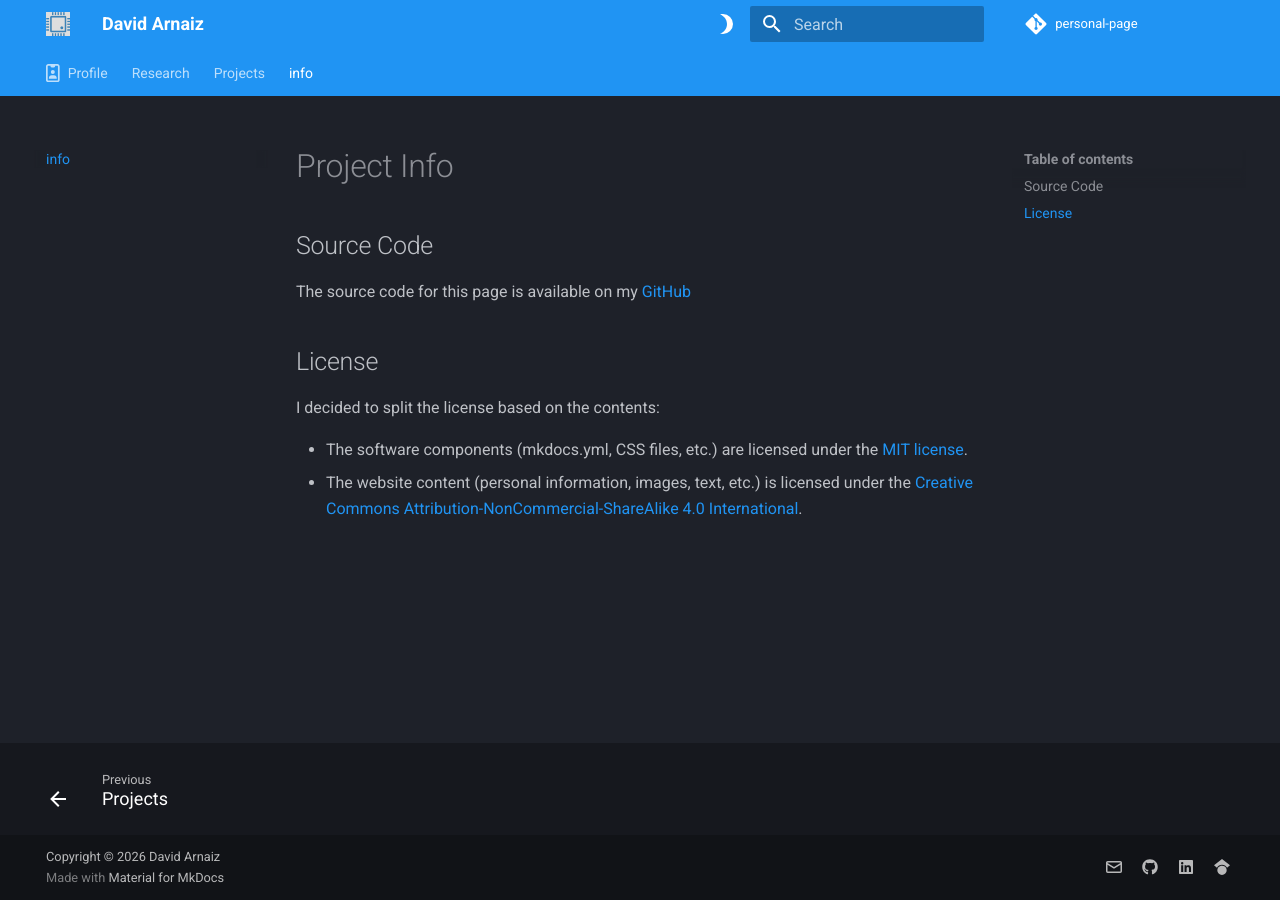
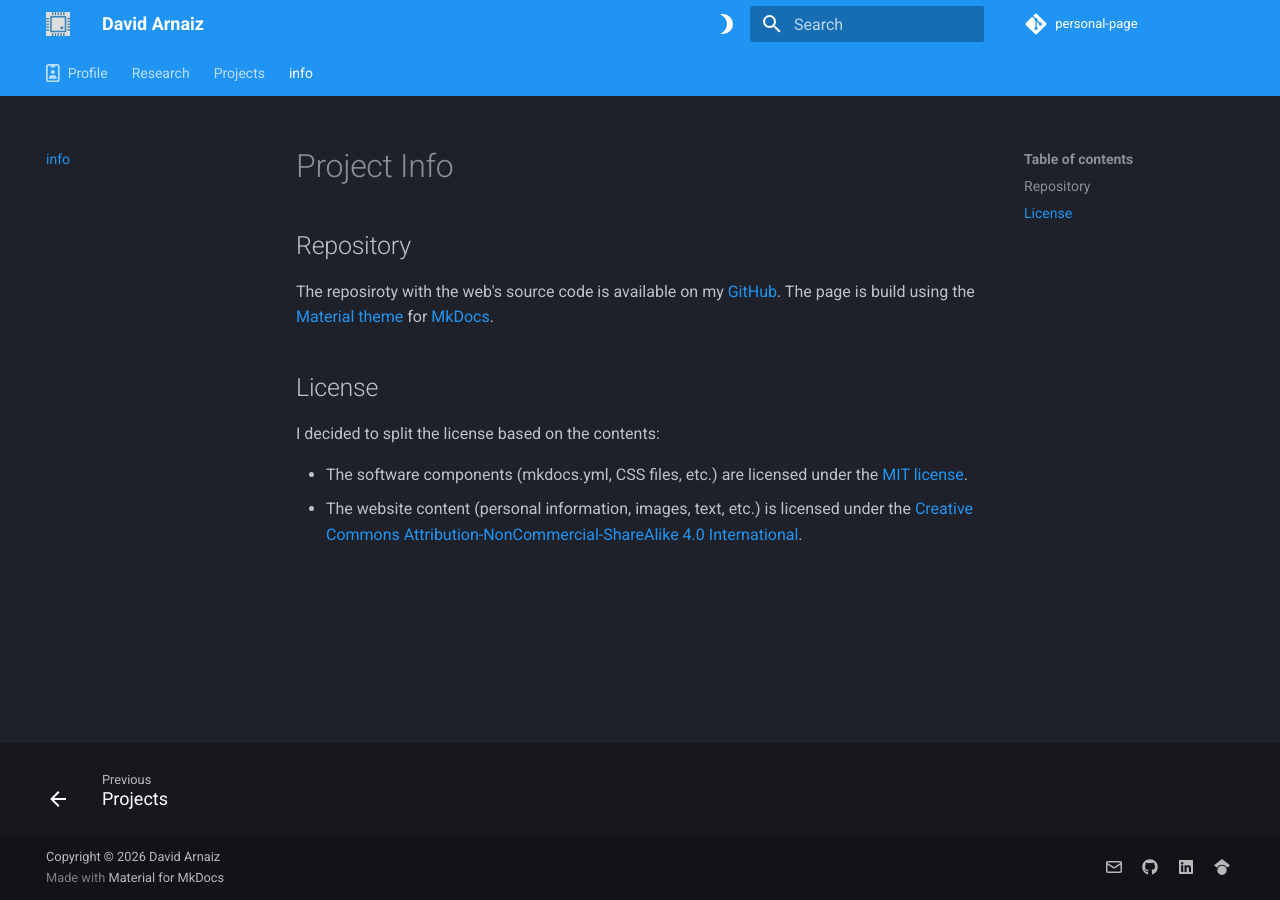
Before and after one commit to ElectronPlant/personal-page, an MkDocs documentation site: the page built from docs/info/info.md, in a window 1280 px wide. Built offline with MkDocs 1.6.1 and Material for MkDocs 9.7.7, drawn with Linux system fonts in a browser that asks for light colours; comment, search, counter and statistics services are not loaded.

Commit message:
feat: adding descriptions to improve SEO

```diff
--- a/docs/info/info.md
+++ b/docs/info/info.md
@@ -1,11 +1,12 @@
 ---
 title: Project Info
+description: repository and licensing information.
 ---
 
 # Project Info
 
-## Source Code
-The source code for this page is available on my [GitHub](https://github.com/ElectronPlant/personal-page)
+## Repository
+The reposiroty with the web's source code is available on my [GitHub](https://github.com/ElectronPlant/personal-page). The page is build using the [Material theme](https://squidfunk.github.io/mkdocs-material/) for [MkDocs](https://www.mkdocs.org/).
 
 
 ## License
--- a/mkdocs.yml
+++ b/mkdocs.yml
@@ -4,8 +4,7 @@ site_url: https://electronplant.github.io/personal-page/
 repo_name: personal-page
 repo_url: https://github.com/ElectronPlant/personal-page
 site_description: >-
-  David Arnaiz's personal web. This website contains information about me, my
-  projects, research and other interests.
+  Embedded firmware engineer specializing in adaptive IoT sensors, RTOS applications, and dynamic energy management for low-power embedded devices. Based in Spain.
 
 # Copyright
 copyright: Copyright © 2026 David Arnaiz
```
Also changed, not shown: docs/index.md (+1 -0 lines), docs/projects/projects.md (+1 -0 lines), docs/research/research.md (+1 -0 lines), docs/research/thesis.md (+1 -0 lines).
